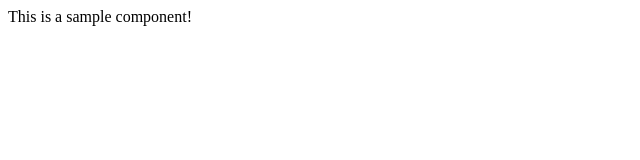
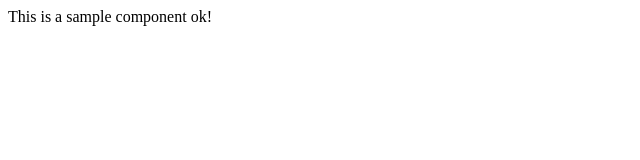
Before and after one commit to benas-juskus/REUSABLES, a React (Create React App) app in the folder client/: page / in a window 1280 px wide. Shown: the top 160 px of the page, without its empty margins (0-640 px from the left). Built offline with nearby package versions, Linux system fonts and the light colour scheme; no server answers.

Commit message:
added watchpack wariable to start script for reloding view in browser

```diff
--- a/client/package.json
+++ b/client/package.json
@@ -14,7 +14,7 @@
     "web-vitals": "^2.1.4"
   },
   "scripts": {
-    "start": "react-scripts start",
+    "start": "WATCHPACK_POLLING=true react-scripts start",
     "build": "react-scripts build",
     "test": "react-scripts test",
     "eject": "react-scripts eject"
--- a/client/src/components/sample-component/index.jsx
+++ b/client/src/components/sample-component/index.jsx
@@ -14,7 +14,7 @@ function callServer() {
 export function SampleComponent() {
   return (
     <div>
-      This is a sample component!
+      This is a sample component ok!
       {callServer()}
     </div>
   );
```
